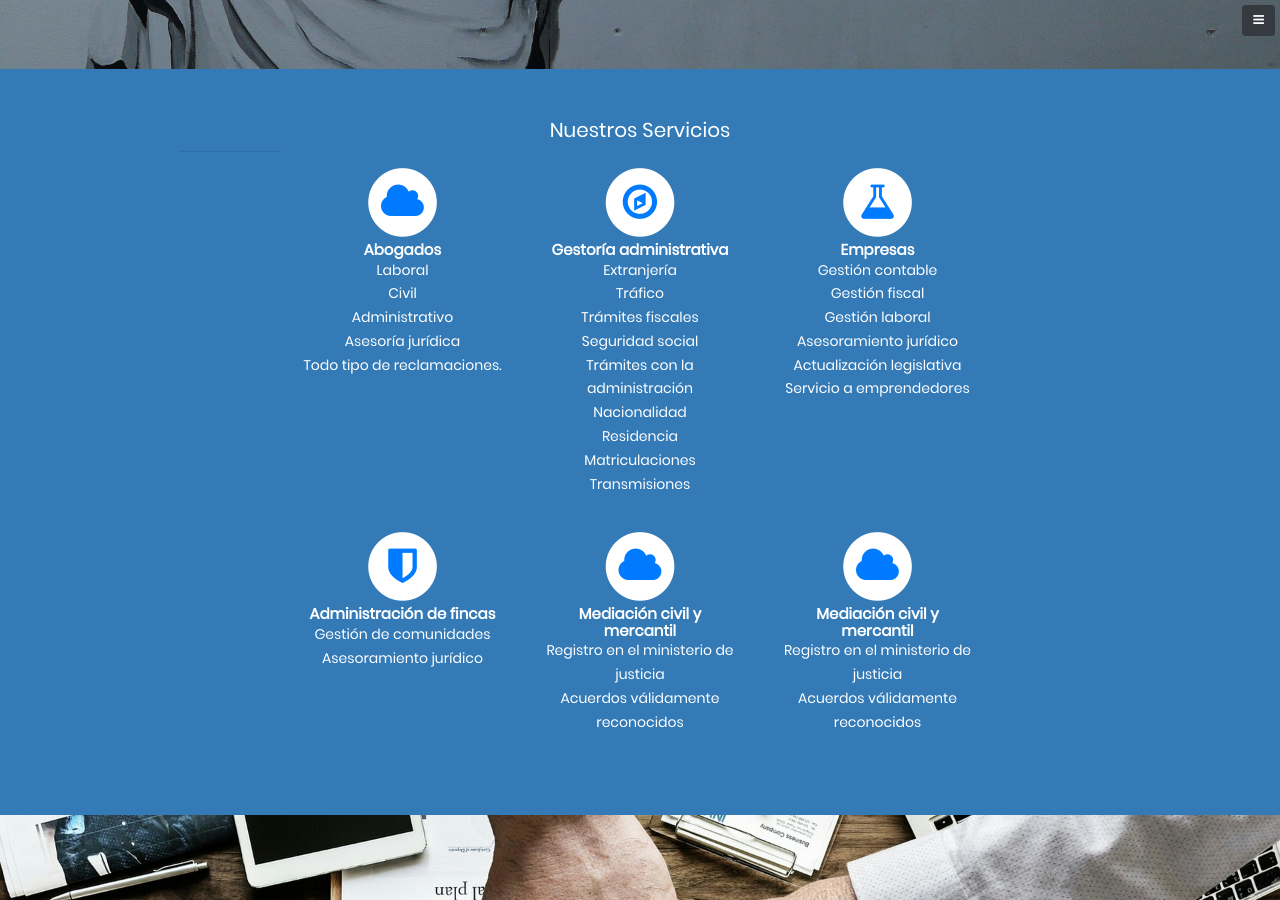
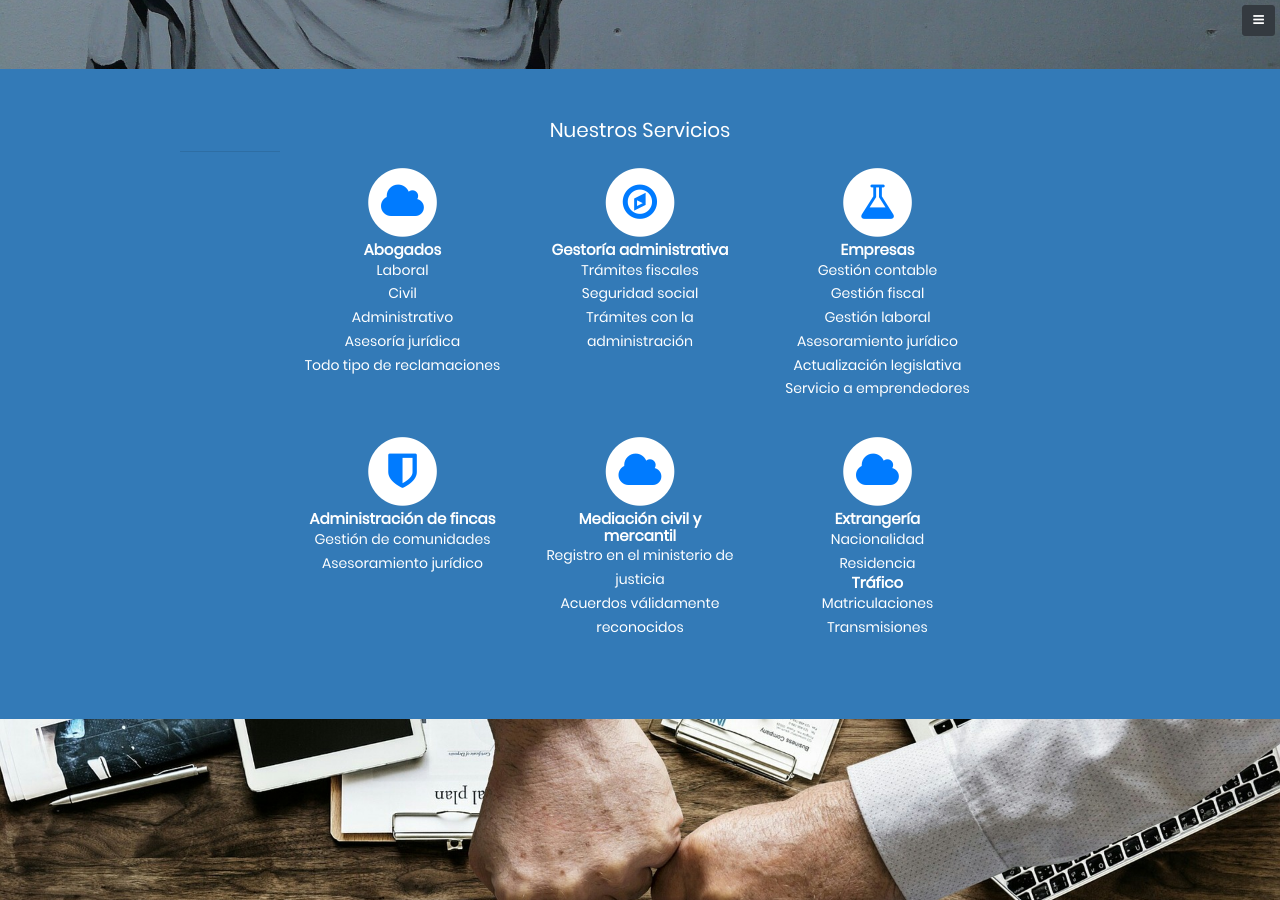
Before and after one commit to Pinkat/fevelex.es, a Jekyll site: the page built from index.html, in a window 1280 px wide and 900 px high, scrolled down 831 px. Built offline with Jekyll 4.4.1, drawn with Linux system fonts in a browser that asks for light colours; some web fonts are replaced.

```diff
--- a/_includes/header.html
+++ b/_includes/header.html
@@ -3,7 +3,7 @@
     <h1>Fevelex</h1>
     <h1>Abogados. Gestoria administrativa.</h1>
     <h2>“El derecho es para cada uno la facultad de exigir de los otros el respeto a la dignidad humana en su persona.”</h2>
-    <h1> </h1>
+    <br>
     <h3>Pierre Joseph Proudhon</h3>
   </div>
 </header>
--- a/_includes/services.html
+++ b/_includes/services.html
@@ -16,7 +16,7 @@
                 <strong>Abogados</strong>
               </h4>
               <p>
-                Laboral<br>Civil<br>Administrativo<br>Asesoría jurídica<br>Todo tipo de reclamaciones.
+                Laboral<br>Civil<br>Administrativo<br>Asesoría jurídica<br>Todo tipo de reclamaciones
               </p>
             </div>
           </div>
@@ -30,7 +30,7 @@
                 <strong>Gestoría administrativa</strong>
               </h4>
               <p>
-                Extranjería<br>Tráfico<br>Trámites fiscales<br>Seguridad social<br>Trámites con la administración<br>Nacionalidad<br>Residencia<br>Matriculaciones<br>Transmisiones
+                Trámites fiscales<br>Seguridad social<br>Trámites con la administración
               </p>
             </div>
           </div>
@@ -85,10 +85,17 @@
               <i class="fa fa-cloud fa-stack-1x text-primary"></i>
             </span>
               <h4>
-                <strong>Mediación civil y mercantil</strong>
+                <strong>Extrangería</strong>
               </h4>
               <p>
-                Registro en el ministerio de justicia<br>Acuerdos válidamente reconocidos
+                Nacionalidad<br>Residencia
+              </p>
+              <p></p>
+              <h4>
+                <strong>Tráfico</strong>
+              </h4>
+              <p>
+                Matriculaciones<br>Transmisiones
               </p>
             </div>
           </div>
```
Also changed, not shown: font-awesome/css/font-awesome.css, 1 other file.
